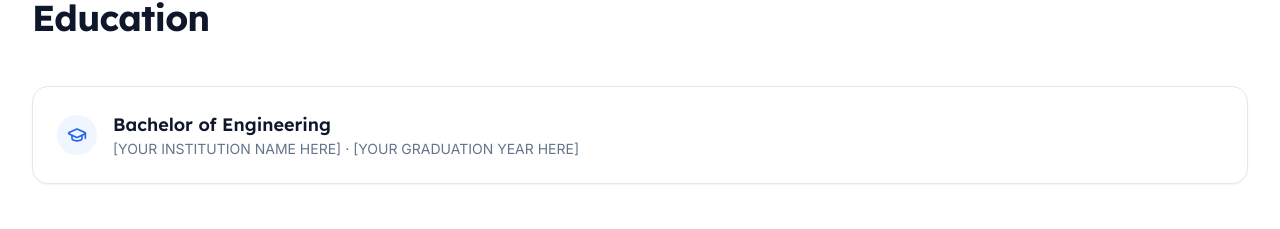
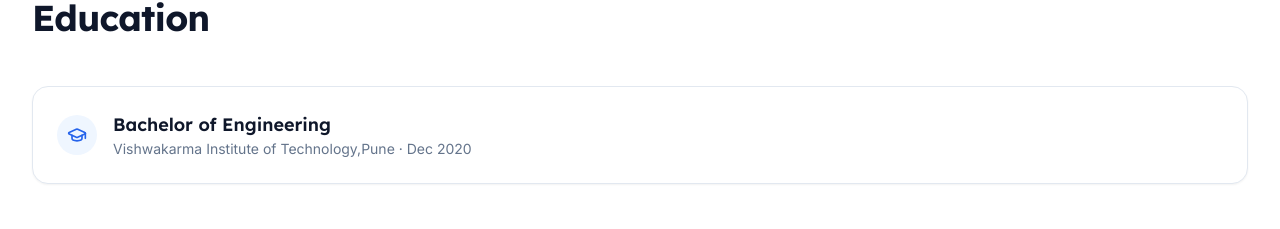
Before and after one commit to AjinkyaDsarkase/Portfolio, a Next.js app: page / in a window 1280 px wide. Shown: the part 4136-4365 px from the top of the page. Built offline with nearby package versions, Linux system fonts and the light colour scheme.

Commit message:
Updated Institute name and graduation year

```diff
--- a/src/data/data.ts
+++ b/src/data/data.ts
@@ -173,8 +173,8 @@ export interface EducationEntry {
 export const education: EducationEntry[] = [
   {
     degree: 'Bachelor of Engineering',
-    institution: '[YOUR INSTITUTION NAME HERE]', // PLACEHOLDER
-    year: '[YOUR GRADUATION YEAR HERE]', // PLACEHOLDER
+    institution: 'Vishwakarma Institute of Technology,Pune', // PLACEHOLDER
+    year: 'Dec 2020', // PLACEHOLDER
   },
 ];
 
```
